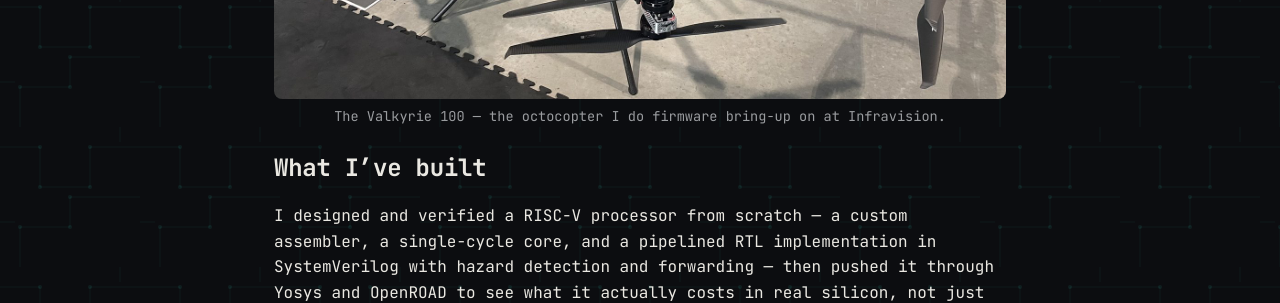
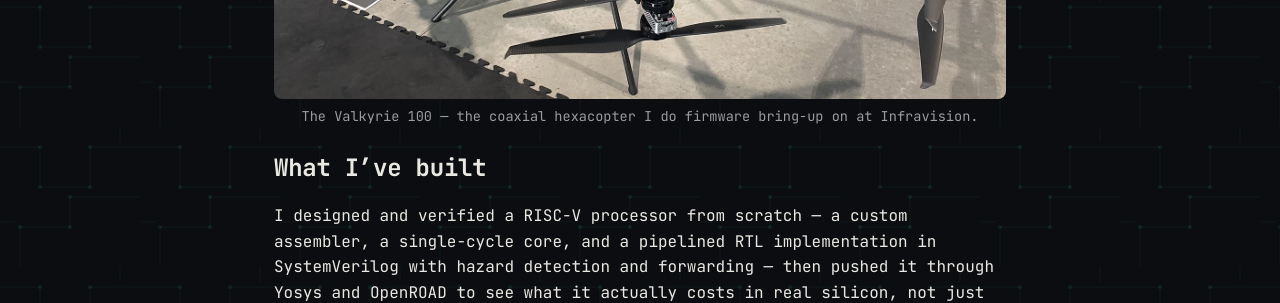
Before and after one commit to TanoojMadhuvan/TanoojMadhuvan.github.io, a Jekyll site: the page built from about.md, in a window 1280 px wide and 900 px high, scrolled down 701 px. Shown: the part 153-456 px from the top of the window. Built offline with Jekyll 4.4.1, drawn with Linux system fonts in a browser that asks for light colours.

Commit message:
Fix drone type in About: coaxial hexacopter, not octocopter
Co-Authored-By: Claude Sonnet 5 <noreply@anthropic.com>

```diff
--- a/about.md
+++ b/about.md
@@ -14,8 +14,8 @@ is a slide deck.
 <p><a class="button" href="{{ '/assets/files/Tanooj_Kanike_Resume.docx' | relative_url }}" download>Download Resume</a></p>
 
 <figure>
-  <img src="{{ '/assets/images/about-infravision-drone.jpg' | relative_url }}" alt="Tanooj standing behind a large octocopter UAV in a warehouse at Infravision">
-  <figcaption>The Valkyrie 100 — the octocopter I do firmware bring-up on at Infravision.</figcaption>
+  <img src="{{ '/assets/images/about-infravision-drone.jpg' | relative_url }}" alt="Tanooj standing behind a large coaxial hexacopter UAV in a warehouse at Infravision">
+  <figcaption>The Valkyrie 100 — the coaxial hexacopter I do firmware bring-up on at Infravision.</figcaption>
 </figure>
 
 ## What I've built
```
